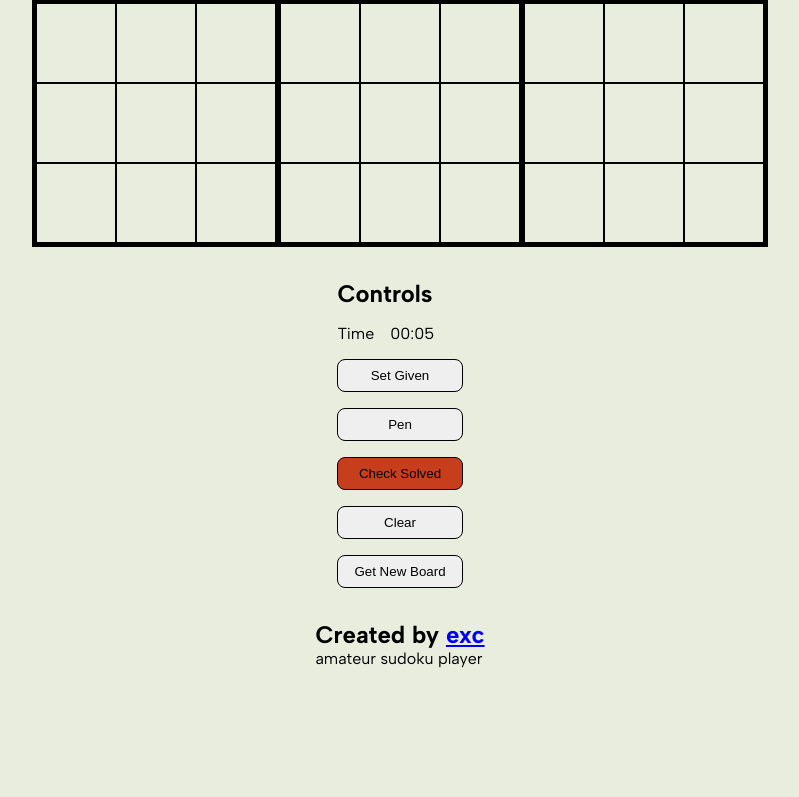
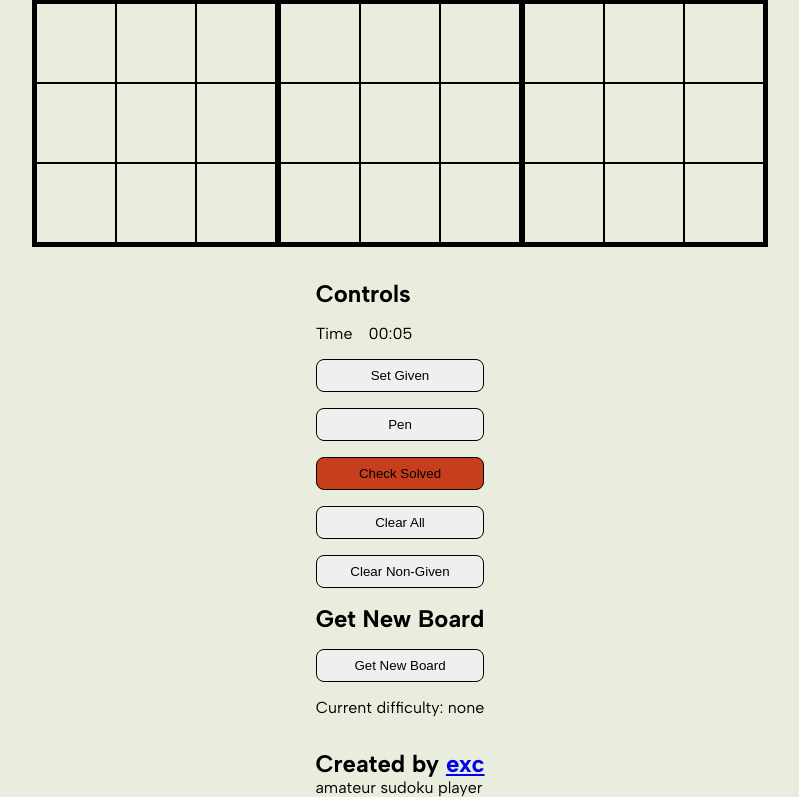
Before and after one commit to exchyphen/sudoku--hyphen, a React (Vite) app: page / in a window 1280 px wide. Shown: the part 578-1375 px from the top of the page, without its empty margins (240-1039 px from the left). Before the commit the page ends 1246 px from the top, so only its background shows below. Built offline with nearby package versions, Linux system fonts and the light colour scheme.

Commit message:
added new clear button that keeps given values

```diff
--- a/src/App.jsx
+++ b/src/App.jsx
@@ -26,6 +26,7 @@ function App() {
   const [modKey, setModKey] = useState("none");
   const [baseTime, setBaseTime] = useState(Date.now());
   const [elapsedTime, setElapsedTime] = useState(Date.now());
+  const [difficulty, setDifficulty] = useState("none");
 
   // board data
   const data__board = Array.from(Array(MAX_ROW), () => Array(MAX_COL));
@@ -337,14 +338,32 @@ function App() {
     }
   };
 
-  const handleClear = () => {
+  const handleClear = (clearGiven) => {
     setFocus(new Set());
-    setValueArr(Array.from(Array(MAX_ROW), () => Array(MAX_COL).fill(0)));
     setCornerArr(createBlankBoardArr());
     setCenterArr(createBlankBoardArr());
-    setGivenArr(Array.from(Array(MAX_ROW), () => Array(MAX_COL).fill(false)));
     setMode(0);
     setSolved(false);
+
+    // give choice of clearing current puzzle givens or not
+    if (clearGiven) {
+      setValueArr(Array.from(Array(MAX_ROW), () => Array(MAX_COL).fill(0)));
+      setGivenArr(Array.from(Array(MAX_ROW), () => Array(MAX_COL).fill(false)));
+    } else {
+      const newArr = copyArr(valueArr);
+
+      for (let row = 0; row < MAX_ROW; row++) {
+        for (let col = 0; col < MAX_COL; col++) {
+          if (!givenArr[row][col]) {
+            newArr[row][col] = 0;
+          }
+        }
+      }
+
+      setValueArr(newArr);
+    }
+
+    setBaseTime(Date.now());
   };
 
   // helper function: add to focus
@@ -471,25 +490,27 @@ function App() {
 
   // helper function: determine what to display as a button for mode
   const modeLabel = () => {
+    // should include mode toggled by spacebar, or use of a modifier key (shift or ctrl)
+    if (mode === 1 || modKey === "shift") {
+      return "Corner";
+    }
+
+    if (mode === 2 || modKey === "ctrl") {
+      return "Center";
+    }
+
     if (mode === 0) {
       return "Pen";
     }
-
-    if (mode === 1) {
-      return "Corner";
-    }
-
-    if (mode === 2) {
-      return "Center";
-    }
+    return "Pen";
   };
 
   // helper function: set board from dosuku api
   const handleFetch = () => {
-    handleClear();
+    handleClear(true);
 
     fetch(
-      "https://sudoku-api.vercel.app/api/dosuku?query={newboard(limit:1){grids{value}}}"
+      "https://sudoku-api.vercel.app/api/dosuku?query={newboard(limit:1){grids{value,difficulty}}}"
     )
       .then((response) => response.json())
       .then((data) => {
@@ -497,6 +518,8 @@ function App() {
 
         setValueArr(copyArr(board));
         setGivenArr(copyArr(board));
+
+        setDifficulty(data.newboard.grids[0].difficulty);
       });
   };
 
@@ -568,12 +591,17 @@ function App() {
           >
             Check Solved
           </button>
-          <button className="button" onClick={() => handleClear()}>
-            Clear
-          </button>{" "}
+          <button className="button" onClick={() => handleClear(true)}>
+            Clear All
+          </button>
+          <button className="button" onClick={() => handleClear(false)}>
+            Clear Non-Given
+          </button>
+          <h2>Get New Board</h2>
           <button className="button" onClick={() => handleFetch()}>
             Get New Board
           </button>
+          <div>Current difficulty: {difficulty}</div>
         </article>
       </main>
       <footer>
```
